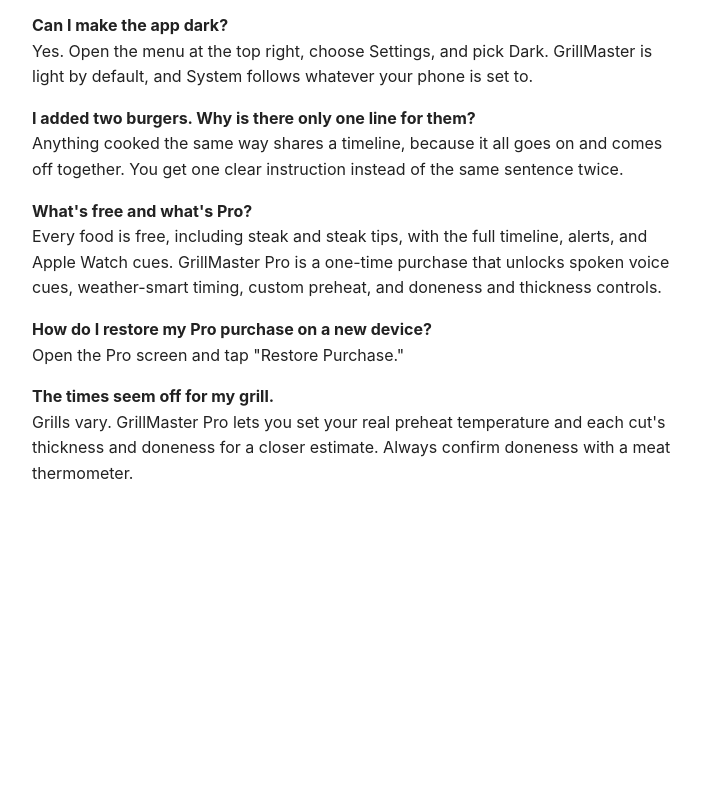
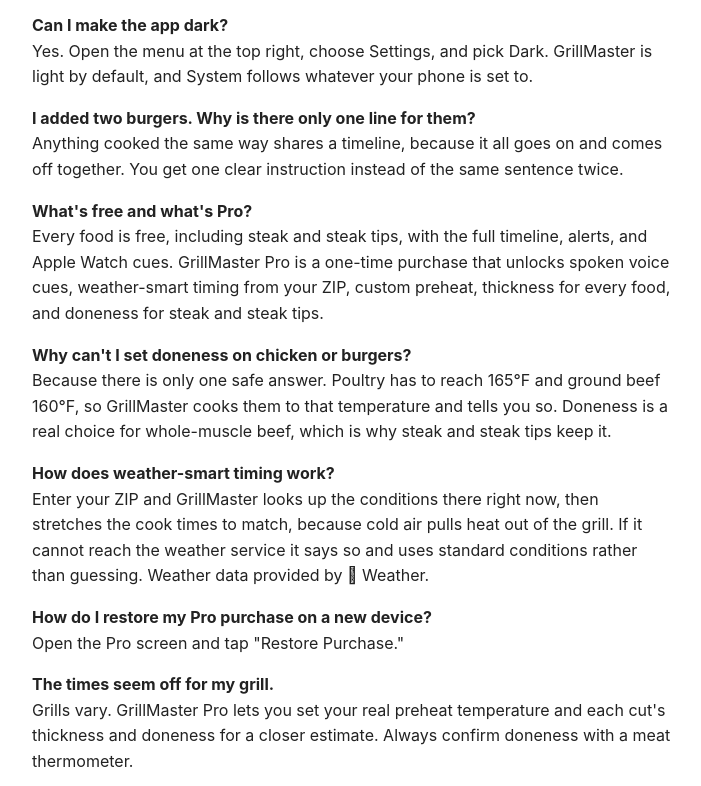
Before and after one commit to lifeandtimes111/grillmaster-legal, a plain HTML site: page support.html in a window 1280 px wide. Shown: the part 547-1333 px from the top of the page, without its empty margins (288-989 px from the left). Before the commit the page ends 1074 px from the top, so only its background shows below. Drawn offline with Linux system fonts and the light colour scheme.

Commit message:
Support: doneness is beef only now, and weather is real
Doneness was offered on every food, which let a Pro customer set chicken to
Rare. It is whole-muscle beef only now. Weather comes from WeatherKit rather
than a guess, so the page says what it does and credits Apple Weather.

```diff
--- a/support.html
+++ b/support.html
@@ -31,7 +31,13 @@
   Anything cooked the same way shares a timeline, because it all goes on and comes off together. You get one clear instruction instead of the same sentence twice.</p>
 
   <p><strong>What's free and what's Pro?</strong><br>
-  Every food is free, including steak and steak tips, with the full timeline, alerts, and Apple Watch cues. GrillMaster Pro is a one-time purchase that unlocks spoken voice cues, weather-smart timing, custom preheat, and doneness and thickness controls.</p>
+  Every food is free, including steak and steak tips, with the full timeline, alerts, and Apple Watch cues. GrillMaster Pro is a one-time purchase that unlocks spoken voice cues, weather-smart timing from your ZIP, custom preheat, thickness for every food, and doneness for steak and steak tips.</p>
+
+  <p><strong>Why can't I set doneness on chicken or burgers?</strong><br>
+  Because there is only one safe answer. Poultry has to reach 165&deg;F and ground beef 160&deg;F, so GrillMaster cooks them to that temperature and tells you so. Doneness is a real choice for whole-muscle beef, which is why steak and steak tips keep it.</p>
+
+  <p><strong>How does weather-smart timing work?</strong><br>
+  Enter your ZIP and GrillMaster looks up the conditions there right now, then stretches the cook times to match, because cold air pulls heat out of the grill. If it cannot reach the weather service it says so and uses standard conditions rather than guessing. Weather data provided by &#63743;&nbsp;Weather.</p>
 
   <p><strong>How do I restore my Pro purchase on a new device?</strong><br>
   Open the Pro screen and tap "Restore Purchase."</p>
```
